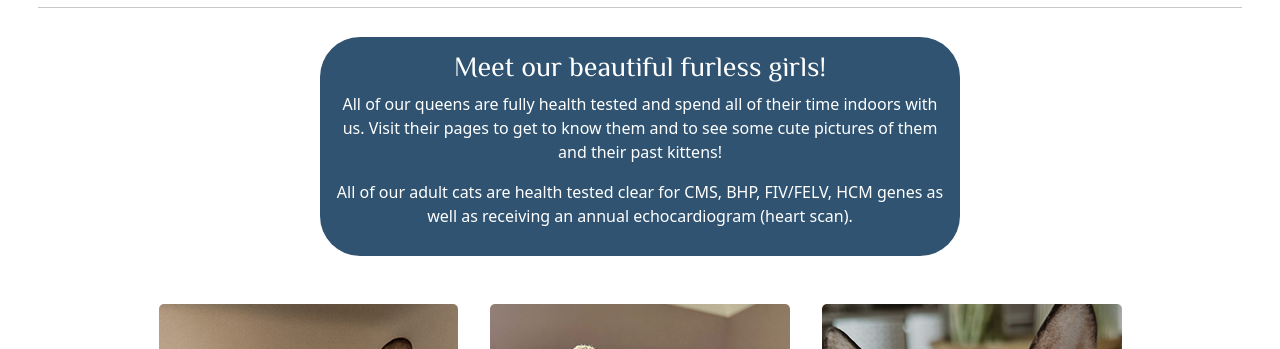
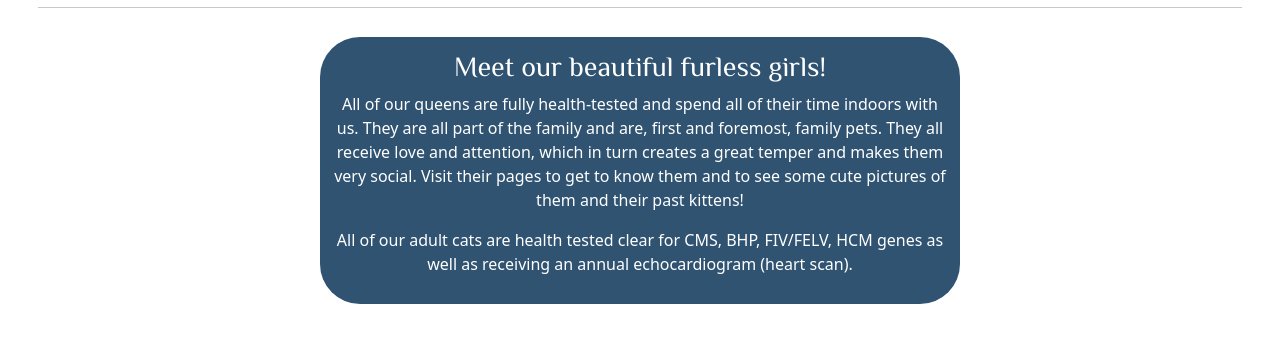
Before and after one commit to collingsandrew/milestone-one-project, a plain HTML site: page queens.html in a window 1280 px wide. Shown: the part 417-766 px from the top of the page. Drawn offline with nearby package versions, Linux system fonts and the light colour scheme.

Commit message:
Update add more content to page text

```diff
--- a/queens.html
+++ b/queens.html
@@ -68,8 +68,7 @@
             <div>
                 <h3>Meet our beautiful furless girls!</h3>
                 <p>
-                    All of our queens are fully health tested and spend all of their time indoors with us. Visit their pages to get to know them and to see some cute pictures of them and their past kittens!
-                </p>
+                    All of our queens are fully health-tested and spend all of their time indoors with us. They are all part of the family and are, first and foremost, family pets. They all receive love and attention, which in turn creates a great temper and makes them very social. Visit their pages to get to know them and to see some cute pictures of them and their past kittens!</p>
                 <p>
                     All of our adult cats are health tested clear for CMS, BHP, FIV/FELV, HCM genes as well as receiving an annual echocardiogram (heart scan).
                 </p>
```
